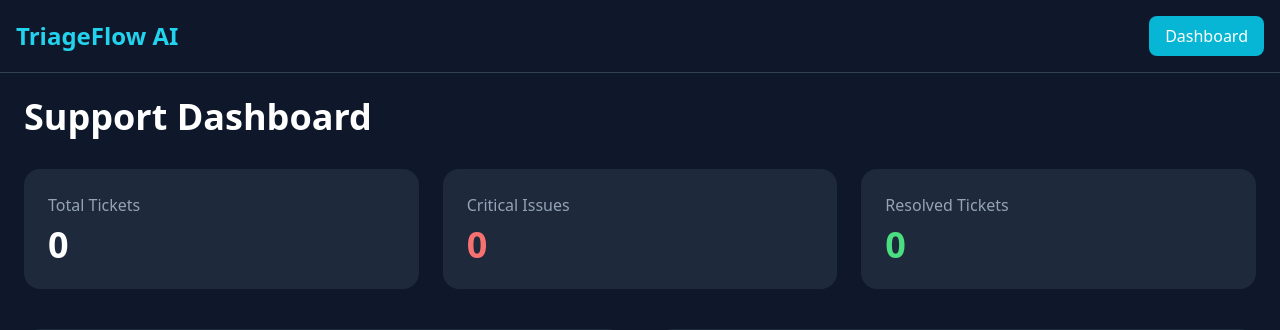
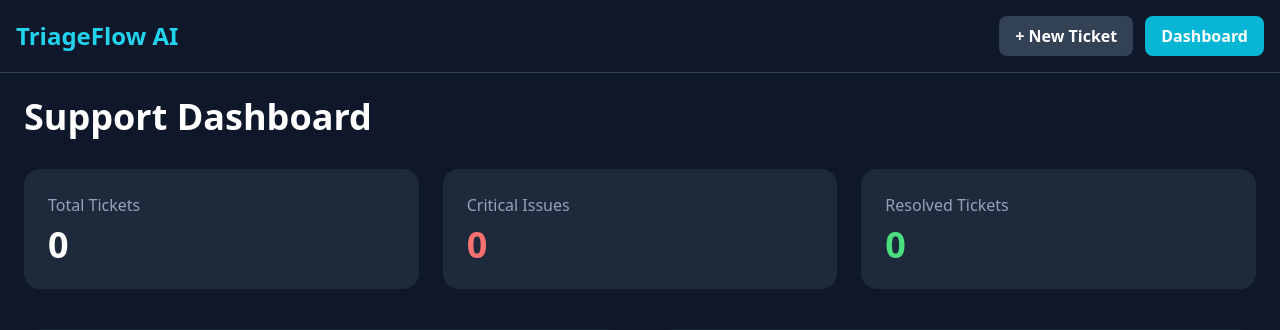
Before and after one commit to gagan76565/triageflow-ai, a Flask app: page /dashboard in a window 1280 px wide. Shown: the top 330 px of the page. Run offline with Flask 3, Linux system fonts and the light colour scheme; parts of the project's set-up code (start-up, migrations or seed data) failed here and were passed over; some libraries are stand-ins or nearby versions.

Commit message:
Add New Ticket navigation beside Dashboard

```diff
--- a/app/templates/layout.html
+++ b/app/templates/layout.html
@@ -4,39 +4,32 @@
     <meta charset="UTF-8">
     <meta name="viewport" content="width=device-width, initial-scale=1.0">
     <title>TriageFlow AI</title>
-
     <script src="https://cdn.tailwindcss.com"></script>
-
+    <script src="https://cdn.jsdelivr.net/npm/chart.js"></script>
     <style>
-        body {
-            background-color: #0f172a;
-            color: white;
-        }
+        body { background-color: #0f172a; color: white; }
     </style>
-    <script src="https://cdn.jsdelivr.net/npm/chart.js"></script>
 </head>
 <body>
-
-<nav class="bg-slate-900 border-b border-slate-700 p-4">
-
-    <div class="max-w-7xl mx-auto flex justify-between items-center">
-
-        <h1 class="text-2xl font-bold text-cyan-400">
+<nav class="bg-slate-900 border-b border-slate-700 px-4 py-4">
+    <div class="max-w-7xl mx-auto flex flex-wrap gap-4 justify-between items-center">
+        <a href="{{ url_for('main.home') }}" class="text-2xl font-bold text-cyan-400">
             TriageFlow AI
-        </h1>
-
-        <a href="/dashboard"
-           class="bg-cyan-500 hover:bg-cyan-600 px-4 py-2 rounded-lg">
-            Dashboard
         </a>
-
+        <div class="flex items-center gap-3">
+            <a href="{{ url_for('main.home') }}#new-ticket"
+               class="bg-slate-700 hover:bg-slate-600 px-4 py-2 rounded-lg font-semibold">
+                + New Ticket
+            </a>
+            <a href="{{ url_for('main.dashboard') }}"
+               class="bg-cyan-500 hover:bg-cyan-600 px-4 py-2 rounded-lg font-semibold">
+                Dashboard
+            </a>
+        </div>
     </div>
-
 </nav>
-
 <main class="max-w-7xl mx-auto p-6">
     {% block content %}{% endblock %}
 </main>
-
 </body>
 </html>
```
